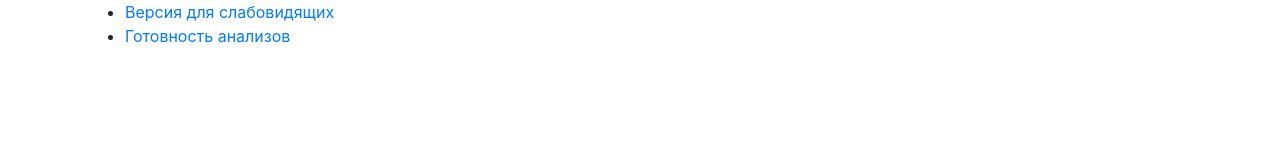
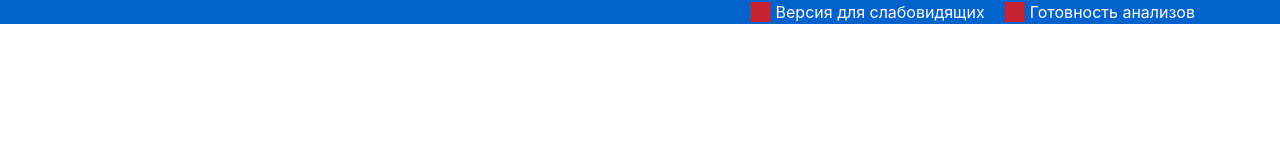
Before and after one commit to smirnovrm/medical, a plain HTML site: page index.html in a window 1280 px wide. Drawn offline with Linux system fonts and the light colour scheme.

Commit message:
Add markup top header section and added style for section

```diff
--- a/css/custom.css
+++ b/css/custom.css
@@ -0,0 +1,41 @@
+html {
+
+}
+body {
+
+}
+/*
+Стили оформления блока
+с ссылками на версию для
+слабовидящих и проверки
+готовности анализов
+*/
+.top-page{
+    background-color: #0062cc;
+}
+.top-page ul {
+    list-style: none;
+    padding: 0;
+    margin: 0;
+}
+.top-page li {
+    float: left;
+    position: relative;
+}
+.top-page li:nth-child(2){
+    margin-left: 20px;
+}
+.top-page a {
+    color: #fff;
+    margin-left: 25px;
+}
+.top-page a:before {
+    content: "";
+    display: inline-block;
+    width: 20px;
+    height: 20px;
+    position: absolute;
+    top: 2px;
+    left: 0;
+    background-color: #c82333;
+}
--- a/index.html
+++ b/index.html
@@ -8,15 +8,18 @@
     <link rel="stylesheet" href="css/bootstrap-reboot.min.css">
     <link rel="stylesheet" href="css/bootstrap-grid.min.css">
     <link rel="stylesheet" href="css/bootstrap.min.css">
+    <link rel="stylesheet" href="css/custom.css">
     <title>Медико-генетический научный центр</title>
 </head>
 <body>
     <!--<h1>Федеральное государственное бюджетное научное учреждение Медико-генетический научный центр</h1>-->
+
+    <!--Блок с ссылками на версию для слабовидящих и проверки готовности анализов-->
     <div class="top-page">
         <div class="container">
             <div class="row">
-                <div class="col-md-12 align-content-end">
-                    <ul>
+                <div class="col-md-12">
+                    <ul class="float-md-right">
                         <li><a href="#">Версия для слабовидящих</a></li>
                         <li><a href="#">Готовность анализов</a></li>
                     </ul>
@@ -24,6 +27,8 @@
             </div>
         </div>
     </div>
+
+
     <script src="js/jquery.min.js"></script>
     <script src="js/bootstrap.min.js"></script>
 </body>
```
